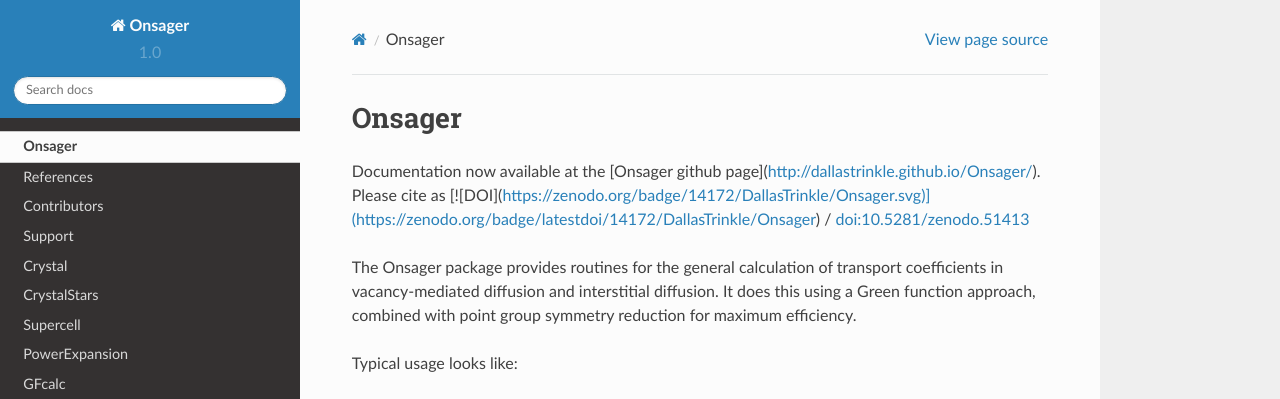
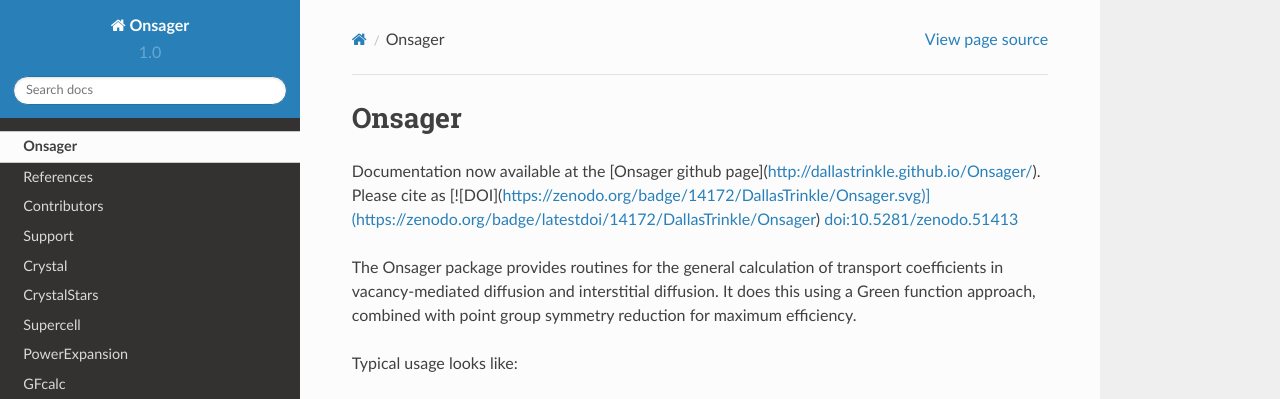
Before and after one commit to DallasTrinkle/Onsager, a Sphinx documentation site: the page built from docs/source/includeme.rst, in a window 1280 px wide and 900 px high. Shown: the top 399 px of the window. Built offline with Sphinx 7.4.7 and the Read the Docs theme 2.0.0, drawn with Linux system fonts in a browser that asks for light colours; pages that are not in the unit, such as notebooks, are missing from menus.

```diff
--- a/README.md
+++ b/README.md
@@ -1,7 +1,7 @@
 Onsager
 =======
 
-Documentation now available at the [Onsager github page](http://dallastrinkle.github.io/Onsager/). Please cite as [![DOI](https://zenodo.org/badge/14172/DallasTrinkle/Onsager.svg)](https://zenodo.org/badge/latestdoi/14172/DallasTrinkle/Onsager) / `doi:10.5281/zenodo.51413 <https://zenodo.org/badge/latestdoi/14172/DallasTrinkle/Onsager>`_
+Documentation now available at the [Onsager github page](http://dallastrinkle.github.io/Onsager/). Please cite as [![DOI](https://zenodo.org/badge/14172/DallasTrinkle/Onsager.svg)](https://zenodo.org/badge/latestdoi/14172/DallasTrinkle/Onsager) `doi:10.5281/zenodo.51413 <https://zenodo.org/badge/latestdoi/14172/DallasTrinkle/Onsager>`_
 
 The Onsager package provides routines for the general calculation of transport coefficients in vacancy-mediated diffusion and interstitial diffusion. It does this using a Green function approach, combined with point group symmetry reduction for maximum efficiency.
 
```
Also changed, not shown: docs/source/conf.py (+7 -0 lines), 1 other file.
